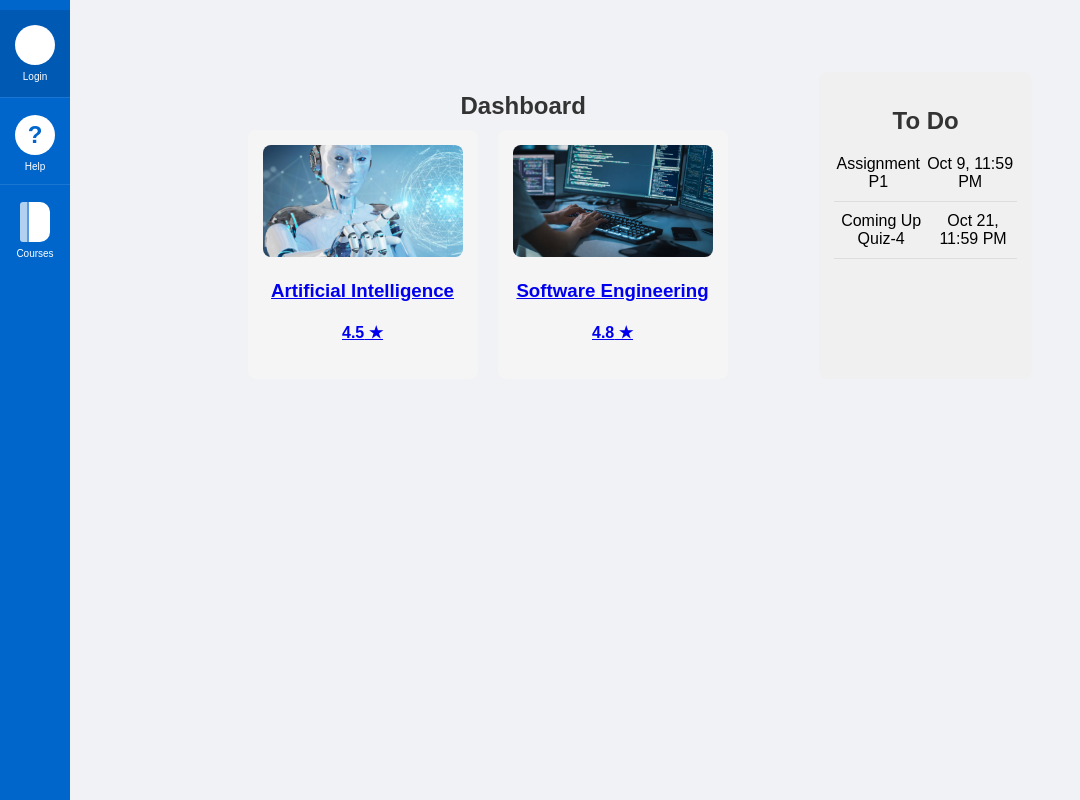
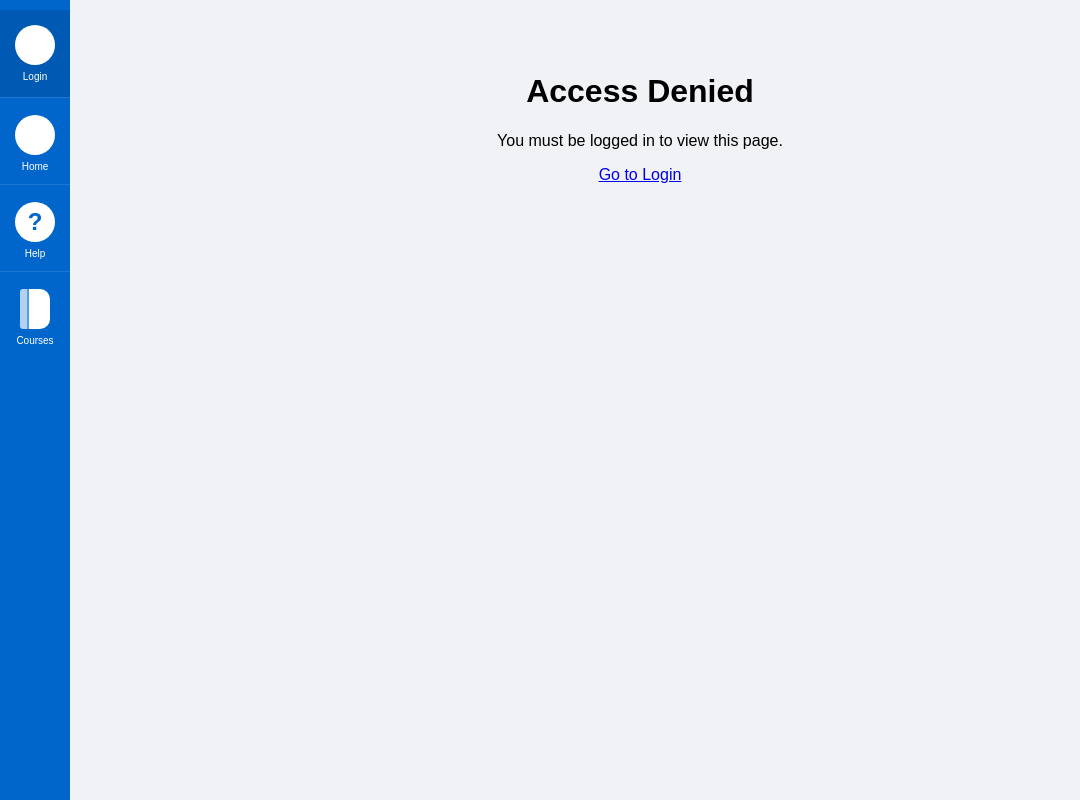
Before and after one commit to RSRev27/SE-2_Prj_Team9_OLMS_Frontend, a React (Vite) app in the folder olms/my-react-app/: page /help in a window 1280 px wide. Shown: the whole page, without its empty margins (0-1080 px from the left). Built offline with nearby package versions, Linux system fonts and the light colour scheme.

Commit message:
Changed access denied and login logic

```diff
--- a/olms/my-react-app/src/App.jsx
+++ b/olms/my-react-app/src/App.jsx
@@ -4,17 +4,23 @@ import LoginPage from './components/LoginPage';
 import SideNav from './components/SideNav';
 import { BrowserRouter as Router, Routes, Route, Navigate } from 'react-router-dom';
 import HomePage from './components/Homepage';
-import CoursePage from './components/CoursePage'
-import CourseStream from './components/CourseStream'
+import CoursePage from './components/CoursePage';
+import CourseStream from './components/CourseStream';
 import Lectures from './components/Lecture';
 import Announcements from './components/Announcements';
 import Assignments from './components/Assignments';
+import Help from './components/Help';
+import AccessDenied from './components/AccessDenied';
 
 function App() {
-  const [count, setCount] = useState(0);
-  const isAuthenticated = true;
+  const [isAuthenticated, setIsAuthenticated] = useState(false);
   const location = window.location.pathname;
   const isLoginPage = location === '/login';
+
+  // Function to set authentication state
+  const handleLogin = () => {
+    setIsAuthenticated(false);
+  };
 
   return (
     <Router>
@@ -22,19 +28,22 @@ function App() {
         {!isLoginPage && <SideNav />}
         <div className={!isLoginPage ? "main-content" : "login-content"}>
           <Routes>
-            <Route path="/" element={<HomePage />} />
-            <Route path="/login" element={<LoginPage />} />
-            <Route path="/help" element={<HomePage />} />
-            <Route path="/courses" element={<HomePage />} />
-            <Route path="/courses/:courseId" element={<CoursePage/>}></Route>
-            <Route path="/courses/:courseId/stream" element={<CourseStream/>}></Route>
-            <Route path="/courses/:courseId/modules" element={<Lectures />} />
-            <Route path="/courses/:courseId/announcements" element={<Announcements />} />
-            <Route path="/courses/:courseId/assignments" element={< Assignments/>} />
+            <Route path="/" element={<AccessDenied/>} />
+            <Route path="/login" element={<LoginPage onLogin={handleLogin} />} />
+
+            {/* Protected Routes */}
+            <Route path="/help" element={isAuthenticated ? <Help /> : <AccessDenied />} />
+            <Route path="/home" element={isAuthenticated?<HomePage/>:<AccessDenied/>}/>
+            <Route path="/courses/:courseId" element={isAuthenticated ? <CoursePage /> : <AccessDenied />} />
+            <Route path="/courses/:courseId/stream" element={isAuthenticated ? <CourseStream /> : <AccessDenied />} />
+            <Route path="/courses/:courseId/modules" element={isAuthenticated ? <Lectures /> : <AccessDenied />} />
+            <Route path="/courses/:courseId/announcements" element={isAuthenticated ? <Announcements /> : <AccessDenied />} />
+            <Route path="/courses/:courseId/assignments" element={isAuthenticated ? <Assignments /> : <AccessDenied />} />
+
+            {/* Fallback Route */}
+            <Route path="*" element={<Navigate to="/" />} />
           </Routes>
         </div>
-      </div>
-      <div>
       </div>
     </Router>
   );
--- /dev/null
+++ b/olms/my-react-app/src/components/AccessDenied.jsx
@@ -0,0 +1,14 @@
+import React from 'react';
+import { Link } from 'react-router-dom';
+
+const AccessDenied = () => {
+  return (
+    <div className="access-denied">
+      <h1>Access Denied</h1>
+      <p>You must be logged in to view this page.</p>
+      <Link to="/login">Go to Login</Link>
+    </div>
+  );
+};
+
+export default AccessDenied;
--- /dev/null
+++ b/olms/my-react-app/src/components/Help.jsx
@@ -0,0 +1,26 @@
+import React from 'react';
+
+const Help = () => {
+  return (
+    <div className="help-page">
+      <h1>Contact Us</h1>
+      <p>If you need assistance, feel free to reach out through any of the following options:</p>
+
+      <ul className="contact-list">
+        <li>
+          <strong>Email:</strong> <a href="mailto:rahulvankuri7@gmail.com">rahulvankuri7@gmail.com</a>
+        </li>
+        <li>
+        <strong>Email:</strong> <a href="mailto:raviteja1054@gmail.com">raviteja1054@gmail.com</a>
+        </li>
+        <li>
+        <strong>Email:</strong> <a href="mailto:rahulvankuri7@gmail.com">rahulvankuri7@gmail.com</a>
+        </li>
+      </ul>
+
+      <p>Our support team is available Monday through Friday from 9 AM to 5 PM.</p>
+    </div>
+  );
+};
+
+export default Help;
--- a/olms/my-react-app/src/components/LoginPage.jsx
+++ b/olms/my-react-app/src/components/LoginPage.jsx
@@ -1,32 +1,27 @@
-// src/components/LoginPage.jsx
 import React, { useState } from 'react';
 import { useNavigate } from 'react-router-dom';
-import './LoginPage.css'
+import './LoginPage.css';
 
-const LoginPage = () => {
+const LoginPage = ({ onLogin }) => {
   const [email, setEmail] = useState('');
   const [password, setPassword] = useState('');
   const navigate = useNavigate();
 
   const handleSubmit = (e) => {
     e.preventDefault();
-    // Perform login logic here
-    console.log('Email:', email);
-    console.log('Password:', password);
     fetch('https://glorious-engine-v7p9w6gpjr6cxp99-8080.app.github.dev/olms/login/verification', {
       method: 'POST',
       headers: {
-          'Content-Type': 'application/json',
+        'Content-Type': 'application/json',
       },
-      body: JSON.stringify({ userID: email, password: password }), // Replace with your data
-  })
+      body: JSON.stringify({ userID: email, password: password }),
+    })
       .then(response => response.json())
       .then(data => {
-        console.log(data);
         if (data.authentication === 'Valid Authentication') {
-          navigate('/help');
+          onLogin();  // Update authentication state in App
+          navigate('/help');  // Redirect to Help page
         } else {
-
           alert('Invalid login. Please try again!');
         }
       })
@@ -34,7 +29,7 @@ const LoginPage = () => {
         console.error('Error:', error);
         alert('There was an error with the login request.');
       });
-    }
+  };
 
   return (
     <div className="login-container">
--- a/olms/my-react-app/src/components/SideNav.jsx
+++ b/olms/my-react-app/src/components/SideNav.jsx
@@ -29,6 +29,12 @@ const SideNav = () => {
           )}
         </li>
         <li>
+          <Link to="/home" aria-label="Home">
+            <div className="icon circle-icon"></div>
+            <span>Home</span>
+          </Link>
+        </li>
+        <li>
           <Link to="/help" aria-label="Help">
             <div className="icon question-icon"></div>
             <span>Help</span>
```
